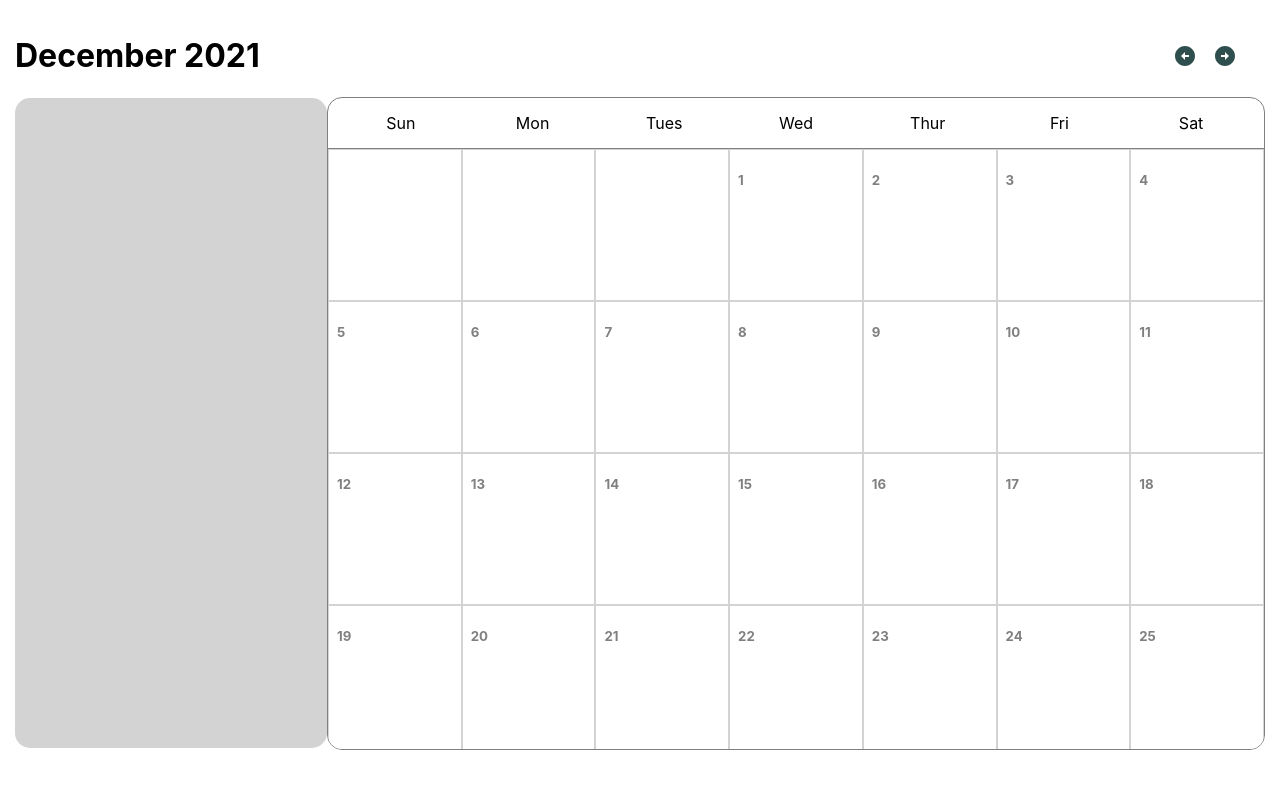
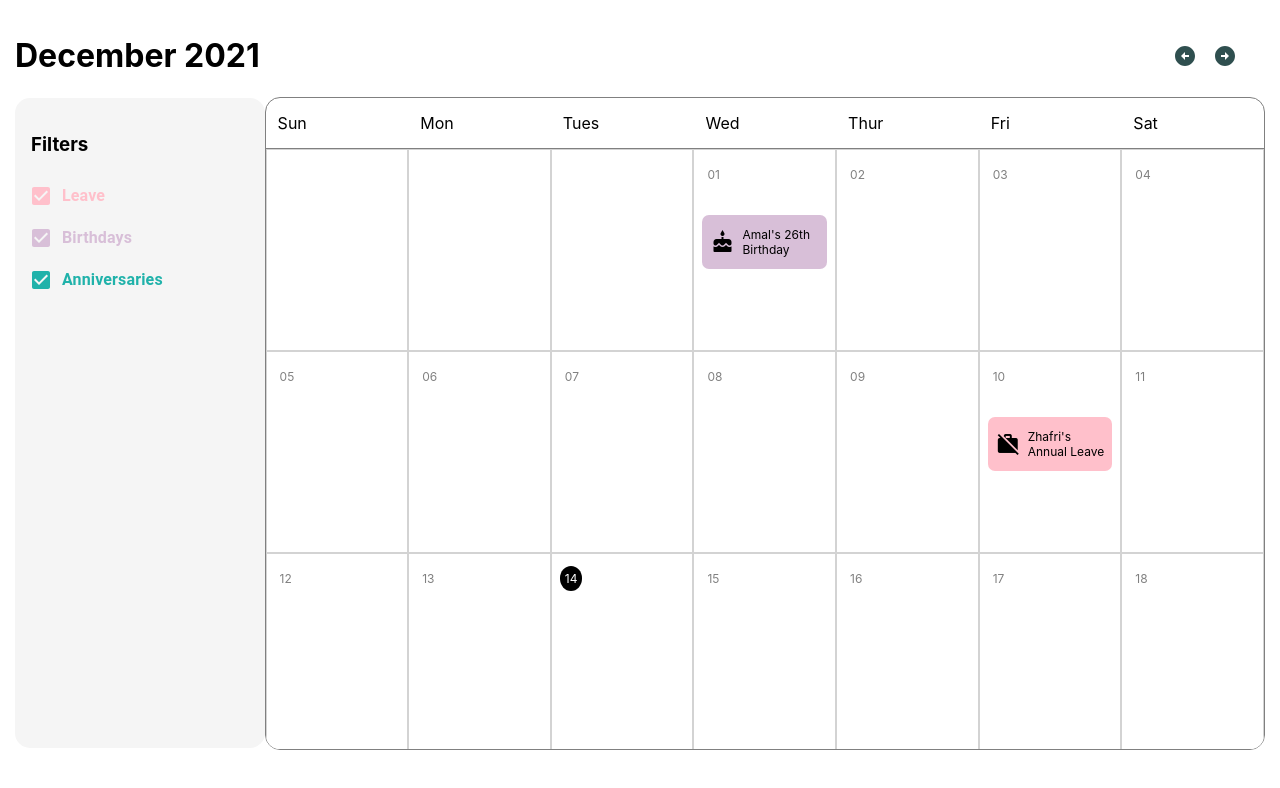
Before and after one commit to amalasyrafInvoke/hrtech-component, a React (Create React App) app: page / in a window 1280 px wide. Shown: the top 788 px of the page. Built offline with nearby package versions, Linux system fonts and the light colour scheme.

Commit message:
add filter function to calendar

```diff
--- a/public/index.html
+++ b/public/index.html
@@ -25,6 +25,10 @@
       Learn how to configure a non-root public URL by running `npm run build`.
     -->
     <title>React App</title>
+    <link
+      href="https://fonts.googleapis.com/icon?family=Material+Icons"
+      rel="stylesheet"
+    />
   </head>
   <body>
     <noscript>You need to enable JavaScript to run this app.</noscript>
--- a/src/App.js
+++ b/src/App.js
@@ -1,4 +1,3 @@
-import { useState } from "react";
 import BookingCalendar from "./components/bookingCalendar";
 
 function App() {
--- /dev/null
+++ b/src/components/bookingCalendar/calendarDatePicker.js
@@ -0,0 +1,59 @@
+import React from 'react';
+import { DatePicker, LocalizationProvider } from '@mui/lab';
+import DateAdapter from '@mui/lab/AdapterMoment';
+import { TextField, Box } from '@mui/material';
+import moment from 'moment';
+import ArrowCircleLeftIcon from '@mui/icons-material/ArrowCircleLeft';
+import ArrowCircleRightIcon from '@mui/icons-material/ArrowCircleRight';
+
+export default function CalendarDatePicker({ value, setValue }) {
+  return (
+    <Box
+      sx={{
+        display: 'flex',
+        flexDirection: { xs: 'column', md: 'row' },
+        alignItems: 'center',
+        justifyContent: { xs: 'flex-start', md: 'space-between' },
+      }}
+    >
+      <h1>{moment(value).format('MMMM YYYY')}</h1>
+      <Box sx={{ padding: '20px', display: 'flex', alignItems: 'center' }}>
+        <ArrowCircleLeftIcon
+          onClick={() => setValue(moment(value).subtract(1, 'month'))}
+          htmlColor='darkslategray'
+          sx={[
+            { mx: 1 },
+            {
+              '&:hover': {
+                opacity: '0.85',
+              },
+            },
+          ]}
+        />
+        <LocalizationProvider dateAdapter={DateAdapter}>
+          <DatePicker
+            label='Display dates'
+            views={['year', 'month']}
+            value={value}
+            onChange={(newValue) => {
+              setValue(newValue);
+            }}
+            renderInput={(params) => <TextField {...params} />}
+          />
+        </LocalizationProvider>
+        <ArrowCircleRightIcon
+          onClick={() => setValue(moment(value).add(1, 'month'))}
+          htmlColor='darkslategray'
+          sx={[
+            { mx: 1 },
+            {
+              '&:hover': {
+                opacity: '0.85',
+              },
+            },
+          ]}
+        />
+      </Box>
+    </Box>
+  );
+}
--- /dev/null
+++ b/src/components/bookingCalendar/calendarFilters.js
@@ -0,0 +1,79 @@
+import React from 'react';
+import { Box, Checkbox, FormControlLabel, FormGroup } from '@mui/material';
+
+export default function CalendarFilter({ filter, setFilter }) {
+  const handleChange = (event) => {
+    setFilter({
+      ...filter,
+      [event.target.name]: event.target.checked,
+    });
+  };
+
+  return (
+    <Box
+      sx={{
+        p: 2,
+      }}
+    >
+      <h3>Filters</h3>
+      <Box>
+        <FormGroup>
+          <FormControlLabel
+            control={
+              <Checkbox
+                checked={filter.leave}
+                onChange={handleChange}
+                name='leave'
+                sx={{
+                  color: 'pink',
+                  '&.Mui-checked': {
+                    color: 'pink',
+                  },
+                }}
+              />
+            }
+            label={<h4 style={{ color: 'pink', margin: 0 }}>Leave</h4>}
+          />
+
+          <FormControlLabel
+            control={
+              <Checkbox
+                checked={filter.birthday}
+                onChange={handleChange}
+                name='birthday'
+                sx={{
+                  color: 'thistle',
+                  '&.Mui-checked': {
+                    color: 'thistle',
+                  },
+                }}
+              />
+            }
+            label={<h4 style={{ color: 'thistle', margin: 0 }}>Birthdays</h4>}
+          />
+
+          <FormControlLabel
+            control={
+              <Checkbox
+                checked={filter.anniversary}
+                onChange={handleChange}
+                name='anniversary'
+                sx={{
+                  color: 'lightseagreen',
+                  '&.Mui-checked': {
+                    color: 'lightseagreen',
+                  },
+                }}
+              />
+            }
+            label={
+              <h4 style={{ color: 'lightseagreen', margin: 0 }}>
+                Anniversaries
+              </h4>
+            }
+          />
+        </FormGroup>
+      </Box>
+    </Box>
+  );
+}
--- a/src/components/bookingCalendar/index.js
+++ b/src/components/bookingCalendar/index.js
@@ -1,29 +1,68 @@
-import React, { useState } from 'react';
-import { DatePicker, LocalizationProvider } from '@mui/lab';
-import DateAdapter from '@mui/lab/AdapterMoment';
-import { TextField, Box } from '@mui/material';
+import React, { useEffect, useState } from 'react';
+import { Box, Icon } from '@mui/material';
 import useDates from '../../hooks/useDate';
 import moment from 'moment';
-import ArrowCircleLeftIcon from '@mui/icons-material/ArrowCircleLeft';
-import ArrowCircleRightIcon from '@mui/icons-material/ArrowCircleRight';
+import CalendarFilter from './calendarFilters';
+import mockCalendarEvents from '../../resources/mockCalendarEvents';
+import CalendarDatePicker from './calendarDatePicker';
 
 const dayofWeek = ['Sun', 'Mon', 'Tues', 'Wed', 'Thur', 'Fri', 'Sat'];
 
-const DayDiv = ({ day }) => {
+const getFilterColor = (key) => {
+  switch (key) {
+    case 'LEAVE':
+      return 'pink';
+
+    case 'BIRTHDAY':
+      return 'thistle';
+
+    case 'ANNIVERSARY':
+      return 'lightseagreen';
+
+    default:
+      return 'white';
+  }
+};
+
+const DayDiv = ({ day, filter }) => {
+  const [filteredArray, setFilteredArray] = useState([]);
+
+  const getFilteredEvents = () => {
+    let events = mockCalendarEvents.filter(function (item) {
+      for (var key in filter) {
+        if (
+          item.type.toLowerCase() === key.toLowerCase() &&
+          filter[key] !== false
+        )
+          return true;
+      }
+      return false;
+    });
+
+    setFilteredArray(events);
+  };
+
+  useEffect(() => {
+    getFilteredEvents();
+  }, [filter]);
+
   return (
     <Box
       onClick={() =>
         alert(
-          `hello ${moment(day).format('dddd')}, ${moment(day).format(
-            'Do MMM YYYY'
-          )} `
+          `hello ${moment(day.fullDate).format('dddd')}, ${moment(
+            day.fullDate
+          ).format('Do MMM YYYY')} `
         )
       }
       sx={{
         backgroundColor: 'white',
         width: 'calc(100% / 7 - 2px)',
-        minHeight: '150px',
+        minHeight: '200px',
+        maxHeight: '200px',
+        overflow: 'scroll',
         display: 'flex',
+        flexDirection: 'column',
         alignItems: 'flex-start',
         justifyContent: 'flex-start',
         border: '1px solid lightgray',
@@ -39,7 +78,51 @@ const DayDiv = ({ day }) => {
           color: 'gray',
         }}
       >
-        <h5>{day.day}</h5>
+        <p
+          style={{
+            backgroundColor:
+              moment(day.fullDate).isSame(new Date().toISOString(), 'day') &&
+              moment(day.fullDate).isSame(new Date().toISOString(), 'month') &&
+              'black',
+            color:
+              moment(day.fullDate).isSame(new Date().toISOString(), 'day') &&
+              moment(day.fullDate).isSame(new Date().toISOString(), 'month') &&
+              'white',
+            padding: '5px',
+            fontSize: '0.75rem',
+            borderRadius: '50%',
+          }}
+        >
+          {day.day < 10 ? `0${day.day}` : day.day}
+        </p>
+      </Box>
+      <Box sx={{ my: 2 }}>
+        {filteredArray.map((event) => {
+          if (
+            moment(day.fullDate).isSame(new Date(event.dates))
+          ) {
+            return (
+              <Box
+                sx={[
+                  {
+                    fontSize: '0.75rem',
+                    mx: 1,
+                    borderRadius: '7px',
+                    px: 1,
+                    display: 'flex',
+                    alignItems: 'center',
+                  },
+                  {
+                    backgroundColor: getFilterColor(event.type),
+                  },
+                ]}
+              >
+                <Icon sx={{ mr: 1 }}>{event.icon}</Icon>
+                <p>{`${event.employeeName}'s ${event.name}`}</p>
+              </Box>
+            );
+          } else return;
+        })}
       </Box>
     </Box>
   );
@@ -51,7 +134,7 @@ const EmptyDiv = ({}) => {
       sx={{
         backgroundColor: 'white',
         width: 'calc(100% / 7 - 2px)',
-        minHeight: '150px',
+        minHeight: '200px',
         display: 'flex',
         alignItems: 'flex-start',
         justifyContent: 'flex-start',
@@ -70,59 +153,18 @@ const EmptyDiv = ({}) => {
   );
 };
 
-export default function BookingCalendar({ test }) {
+export default function BookingCalendar() {
   const [value, setValue] = useState(new Date());
+  const [filter, setFilter] = useState({
+    leave: true,
+    birthday: true,
+    anniversary: true,
+  });
   const { days } = useDates({ dates: value });
 
   return (
     <div style={{ padding: '15px' }}>
-      <Box
-        sx={{
-          display: 'flex',
-          flexDirection: { xs: 'column', md: 'row' },
-          alignItems: 'center',
-          justifyContent: { xs: 'flex-start', md: 'space-between' },
-        }}
-      >
-        <h1>{moment(value).format('MMMM YYYY')}</h1>
-        <Box sx={{ padding: '20px', display: 'flex', alignItems: 'center' }}>
-          <ArrowCircleLeftIcon
-            onClick={() => setValue(moment(value).subtract(1, 'month'))}
-            htmlColor='darkslategray'
-            sx={[
-              { mx: 1 },
-              {
-                '&:hover': {
-                  opacity: '0.85',
-                },
-              },
-            ]}
-          />
-          <LocalizationProvider dateAdapter={DateAdapter}>
-            <DatePicker
-              label='Display dates'
-              views={['year', 'month']}
-              value={value}
-              onChange={(newValue) => {
-                setValue(newValue);
-              }}
-              renderInput={(params) => <TextField {...params} />}
-            />
-          </LocalizationProvider>
-          <ArrowCircleRightIcon
-            onClick={() => setValue(moment(value).add(1, 'month'))}
-            htmlColor='darkslategray'
-            sx={[
-              { mx: 1 },
-              {
-                '&:hover': {
-                  opacity: '0.85',
-                },
-              },
-            ]}
-          />
-        </Box>
-      </Box>
+      <CalendarDatePicker value={value} setValue={setValue} />
 
       <Box
         sx={{
@@ -135,18 +177,20 @@ export default function BookingCalendar({ test }) {
         <Box
           sx={{
             display: { xs: 'none', md: 'block' },
-            width: '25%',
-            backgroundColor: 'lightgray',
+            width: '20%',
+            backgroundColor: 'whitesmoke',
             height: 'calc(75vh + 50px)',
             borderRadius: '15px',
           }}
-        ></Box>
+        >
+          <CalendarFilter filter={filter} setFilter={setFilter} />
+        </Box>
         <Box
           sx={{
             border: '1px solid gray',
             borderRadius: '15px',
             overflow: 'hidden',
-            width: { xs: '100%', md: '75%' },
+            width: { xs: '100%', md: '80%' },
           }}
         >
           <Box
@@ -163,7 +207,7 @@ export default function BookingCalendar({ test }) {
               <Box
                 sx={{
                   width: 'calc(100% / 7 - 2px)',
-                  textAlign: 'center',
+                  mx: 1.5
                 }}
               >
                 {day}
@@ -179,7 +223,7 @@ export default function BookingCalendar({ test }) {
               display: 'flex',
               alignItems: 'flex-start',
               flexWrap: 'wrap',
-              overflow: { xs: 'visible', md: 'scroll' },
+              overflow: 'scroll',
             }}
           >
             {days.map((day, index) => {
@@ -189,12 +233,12 @@ export default function BookingCalendar({ test }) {
                     {Array.from({ length: day.hari }, (_, k) => (
                       <EmptyDiv day={day} />
                     ))}
-                    <DayDiv day={day} />
+                    <DayDiv day={day} filter={filter} />
                   </>
                 );
               }
 
-              return <DayDiv day={day} />;
+              return <DayDiv day={day} filter={filter} />;
             })}
           </Box>
         </Box>
--- a/src/hooks/useDate.js
+++ b/src/hooks/useDate.js
@@ -1,10 +1,8 @@
-import React, { useState, useEffect } from 'react';
+import { useState, useEffect } from 'react';
 import moment from 'moment';
 
-export default function useDates({dates }) {
+export default function useDates({ dates }) {
   const [days, setDays] = useState([]);
-  const [months, setMonths] = useState([]);
-  const [year, setYear] = useState([]);
 
   const makeDays = () => {
     const startDay = moment(dates).startOf('month');
@@ -12,11 +10,13 @@ export default function useDates({dates }) {
     let monthDiff = endDay.diff(startDay, 'day');
     const arr = [];
 
-    // console.log(monthDiff);
-    // console.log(`start ${startDay.format('D')}, end ${endDay.format('D')}`);
-
     while (monthDiff >= 0) {
-      arr.push({day: startDay.format('D'), hari: startDay.day(), dayOfYear: startDay.dayOfYear()});
+      arr.push({
+        day: startDay.format('D'),
+        hari: startDay.day(),
+        dayOfYear: startDay.dayOfYear(),
+        fullDate: moment(startDay).format('DD MMMM yyyy'),
+      });
       startDay.add(1, 'days');
       monthDiff--;
     }
@@ -24,13 +24,9 @@ export default function useDates({dates }) {
     setDays(arr);
   };
 
-  const makeMonthYears = () => {
-
-  }
-
   useEffect(() => {
     makeDays();
   }, [dates]);
 
-  return { days, months, year };
+  return { days };
 }
--- /dev/null
+++ b/src/resources/mockCalendarEvents.js
@@ -0,0 +1,39 @@
+const mockCalendarEvents = [
+  {
+    dates: new Date('2021/12/10').toISOString(),
+    type: 'LEAVE',
+    name: 'Annual Leave',
+    employeeName: 'Zhafri',
+    icon: 'work_off'
+  },
+  {
+    dates: new Date('2021/12/01').toISOString(),
+    type: 'BIRTHDAY',
+    name: '26th Birthday',
+    employeeName: 'Amal',
+    icon: 'cake'
+  },
+  {
+    dates: new Date('2022/01/07').toISOString(),
+    type: 'ANNIVERSARY',
+    name: '2nd year Anniversary',
+    employeeName: 'Zhafri',
+    icon: 'celebration'
+  },
+  {
+    dates: new Date('2021/12/19').toISOString(),
+    type: 'BIRTHDAY',
+    name: '18th Birthday',
+    employeeName: 'Arwin',
+    icon: 'cake'
+  },
+  {
+    dates: new Date('2021/12/31').toISOString(),
+    type: 'LEAVE',
+    name: 'Sick Leave',
+    employeeName: 'Azizi',
+    icon: 'work_off'
+  },
+];
+
+export default mockCalendarEvents;
```
